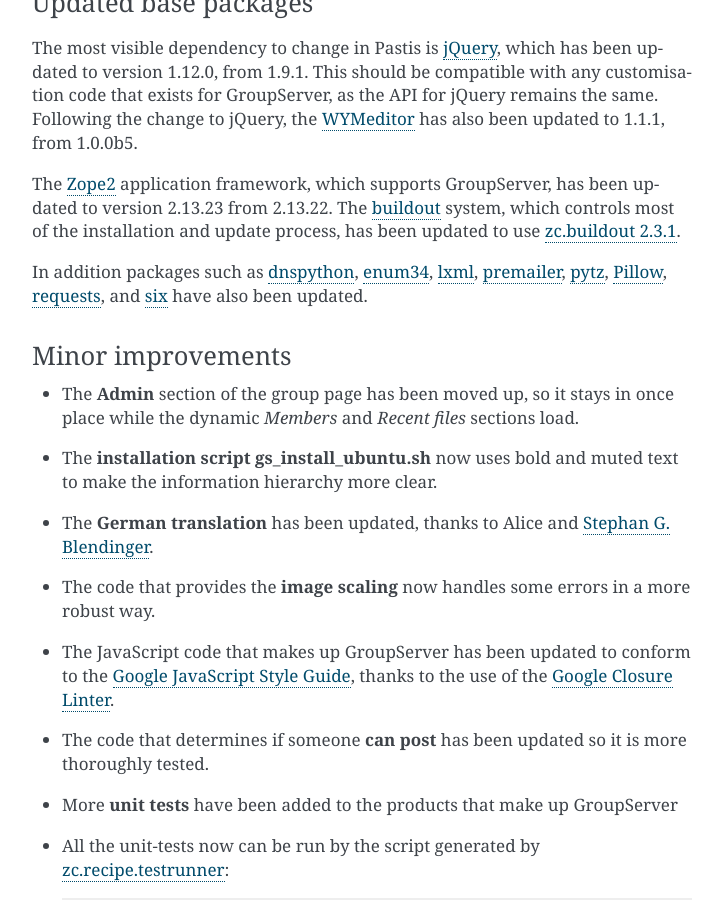
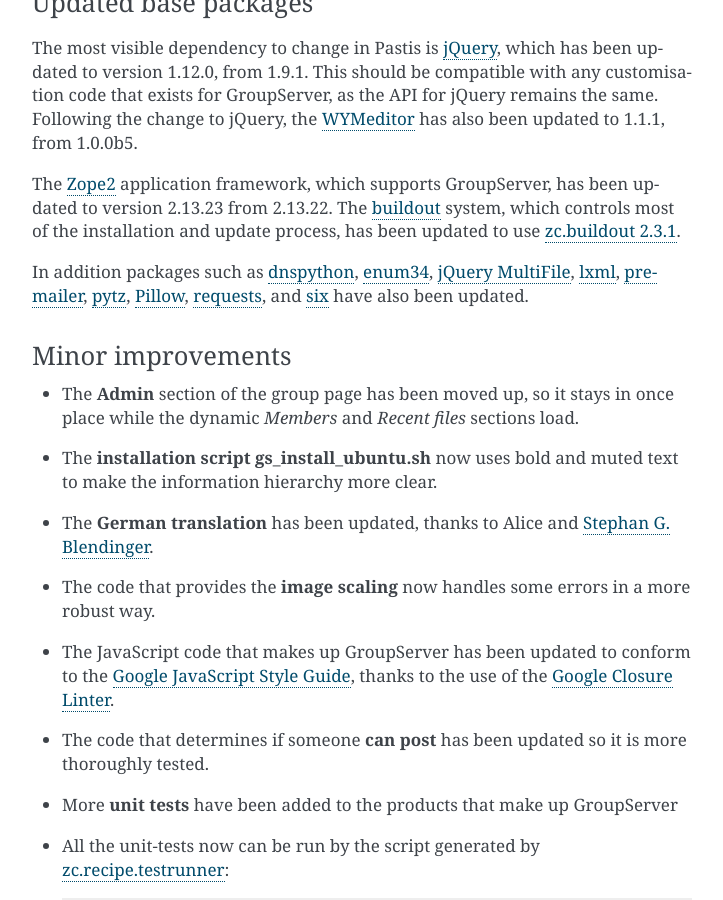
Before and after one commit to groupserver/buildout, a Sphinx documentation site: the page built from docs/release-notes-16mm.rst, in a window 1280 px wide and 900 px high, scrolled down 992 px. Shown: the whole window, without its empty margins (388-1111 px from the left). Built offline with Sphinx 7.4.7, drawn with Linux system fonts in a browser that asks for light colours.

Commit message:
Following the upstream changes to the jQuery MultiFile plugin

```diff
--- a/docs/release-notes-16mm.rst
+++ b/docs/release-notes-16mm.rst
@@ -58,6 +58,7 @@
    single: Dependencies
    pair: Install; Buildout
    pair: JavaScript; jQuery
+   pair: JavaScript; MultiFile
    pair: JavaScript; WYMeditor
 
 Updated base packages
@@ -75,14 +76,15 @@
 system, which controls most of the installation and update
 process, has been updated to use `zc.buildout 2.3.1`_.
 
-In addition packages such as dnspython_, enum34_, lxml_,
-premailer_, pytz_, Pillow_, requests_, and six_ have also been
-updated.
+In addition packages such as dnspython_, enum34_, `jQuery
+MultiFile`_, lxml_, premailer_, pytz_, Pillow_, requests_, and
+six_ have also been updated.
 
 .. _buildout: http://www.buildout.org/en/latest/
 .. _dnspython: https://pypi.python.org/pypi/dnspython
 .. _enum34: https://pypi.python.org/pypi/six
 .. _jQuery: http://jquery.com/
+.. _jQuery MultiFile: http://www.fyneworks.com/jquery/multifile/
 .. _lxml: https://pypi.python.org/pypi/lxml
 .. _premailer: https://pypi.python.org/pypi/premailer
 .. _pytz: https://pypi.python.org/pypi/pytz
```
Also changed, not shown: versions.cfg (+5 -5 lines).
